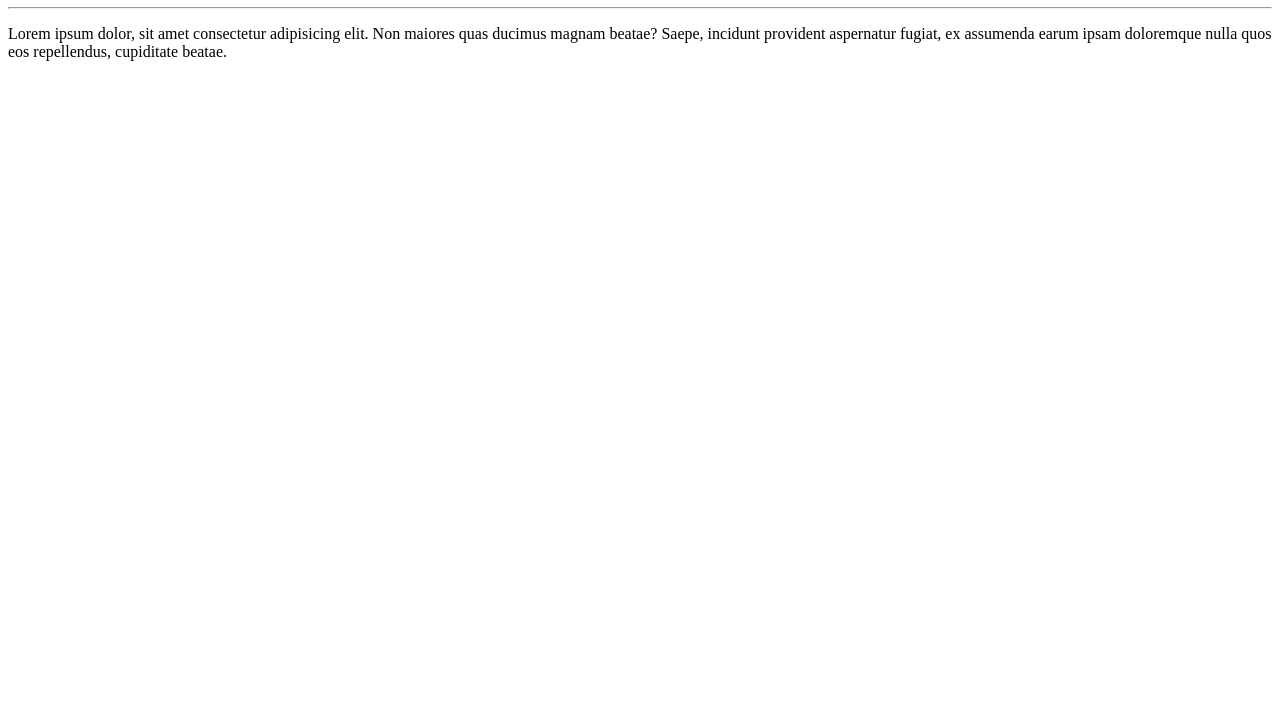
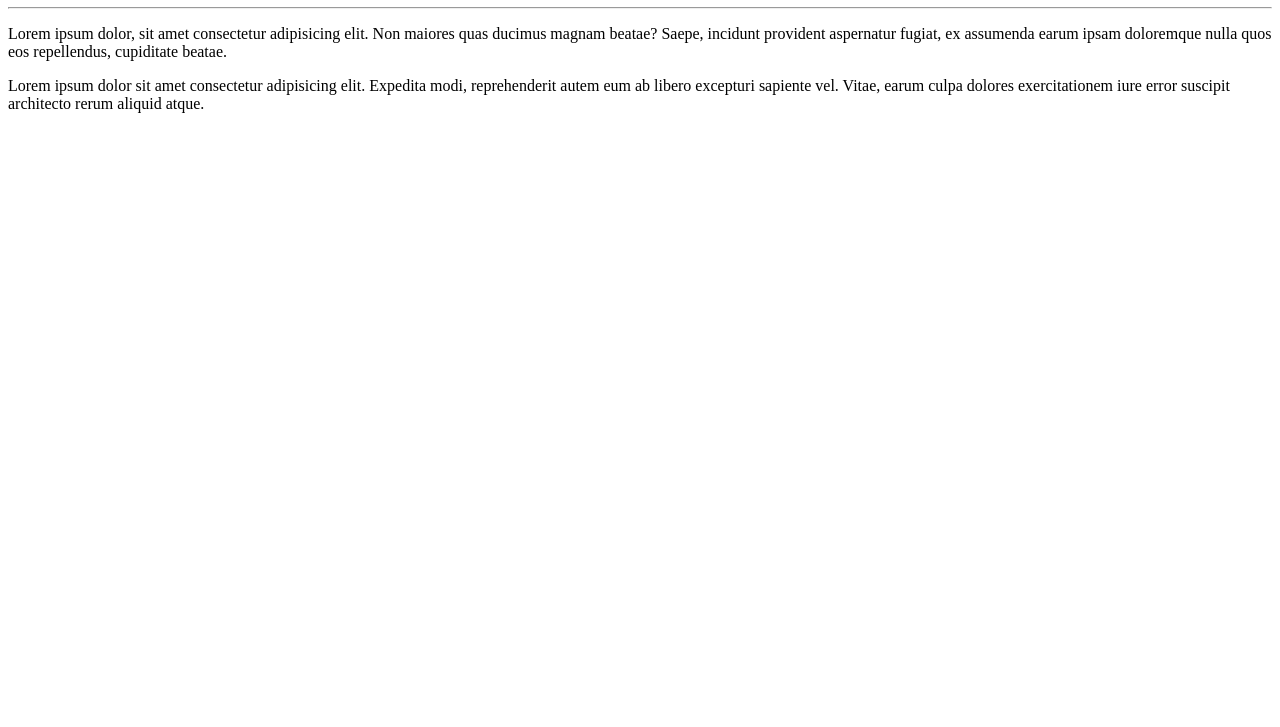
Before and after one commit to Ollieveira/Ola-Mundo, a plain HTML site: page site-exemplo/index.html in a window 1280 px wide. Shown: the part 73-800 px from the top of the page. Drawn offline with Linux system fonts and the light colour scheme.

Commit message:
adicionei um paragrafo

```diff
--- a/site-exemplo/index.html
+++ b/site-exemplo/index.html
@@ -10,5 +10,6 @@
    <h1>Olá, Mundo!</h1>
    <hr>
    <p>Lorem ipsum dolor, sit amet consectetur adipisicing elit. Non maiores quas ducimus magnam beatae? Saepe, incidunt provident aspernatur fugiat, ex assumenda earum ipsam doloremque nulla quos eos repellendus, cupiditate beatae.</p>
+   <p>Lorem ipsum dolor sit amet consectetur adipisicing elit. Expedita modi, reprehenderit autem eum ab libero excepturi sapiente vel. Vitae, earum culpa dolores exercitationem iure error suscipit architecto rerum aliquid atque.</p>
 </body>
 </html>
```
